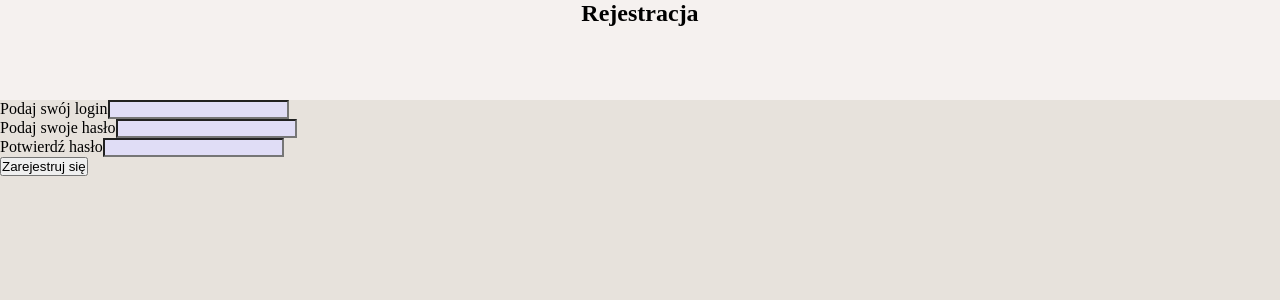
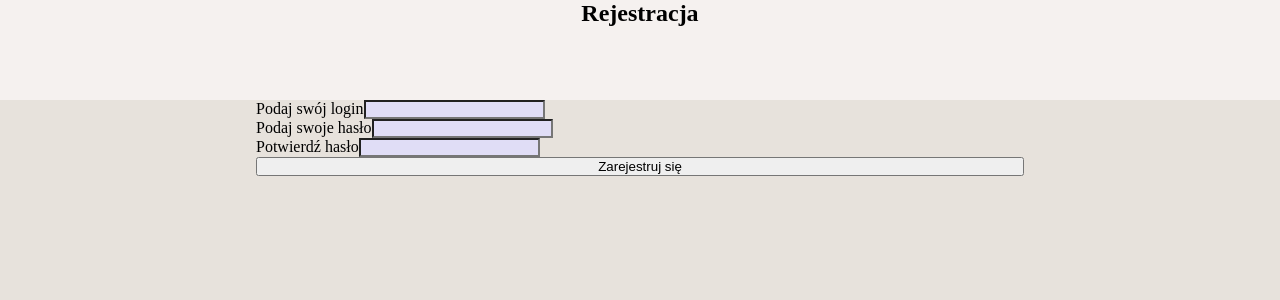
Before and after one commit to RadekPalka/react-i-am-sober, a React (Vite) app: page /registration-page in a window 1280 px wide. Shown: the top 300 px of the page. Built offline with nearby package versions, Linux system fonts and the light colour scheme.

Commit message:
wip: continue styling application

```diff
--- a/src/pages/RegistrationForm.tsx
+++ b/src/pages/RegistrationForm.tsx
@@ -3,6 +3,7 @@ import { useNavigate } from 'react-router-dom';
 import styled from 'styled-components';
 import { AuthInput } from '../components';
 import { StyledH1 } from '../components/StyledH1';
+import { StyledForm } from '../components/StyledForm';
 export const RegistrationForm: React.FC = () => {
 	const [login, setLogin] = useState('');
 	const [password, setPassword] = useState('');
@@ -59,7 +60,7 @@ export const RegistrationForm: React.FC = () => {
 			<StyledDiv>
 				<StyledH1>Rejestracja</StyledH1>
 			</StyledDiv>
-			<form onSubmit={handleForm}>
+			<StyledForm onSubmit={handleForm}>
 				<AuthInput
 					value={login}
 					labelText={loginLabelText}
@@ -79,7 +80,7 @@ export const RegistrationForm: React.FC = () => {
 					type='password'
 				/>
 				<button type='submit'>Zarejestruj się</button>
-			</form>
+			</StyledForm>
 		</StyledSection>
 	);
 };
```
